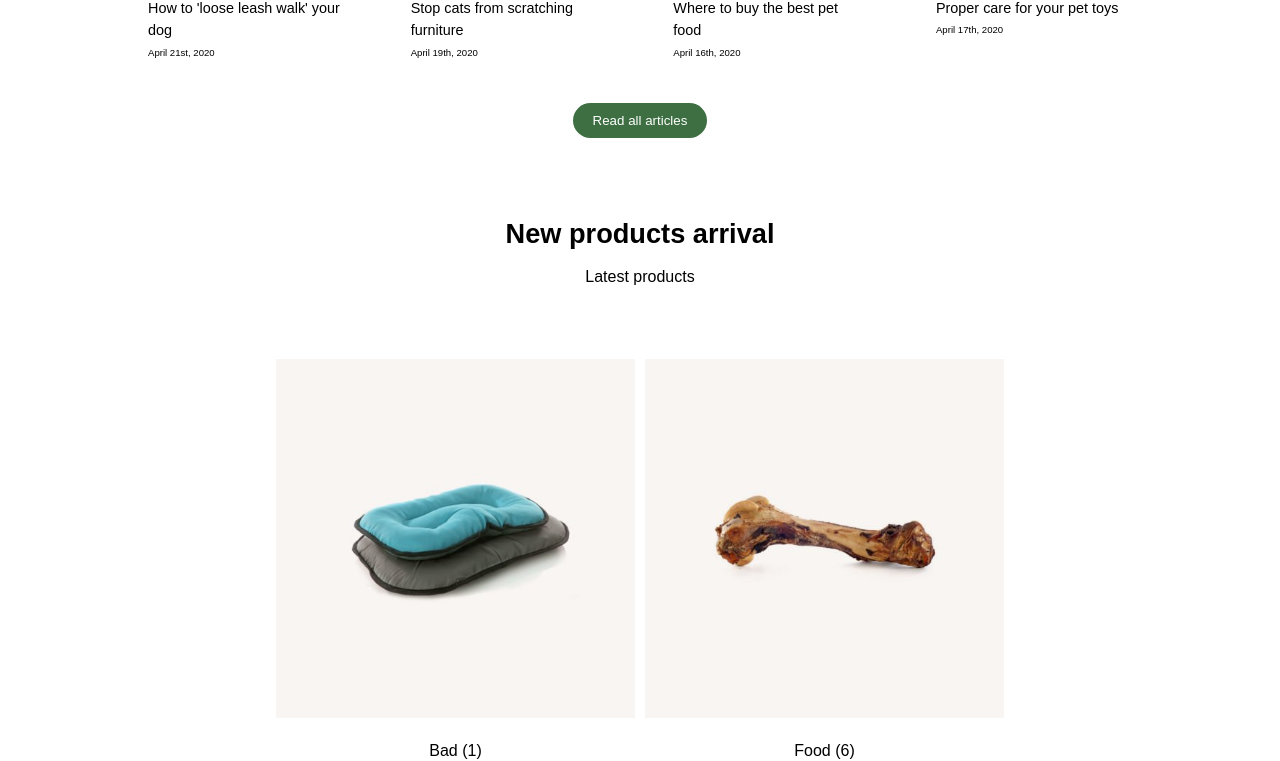
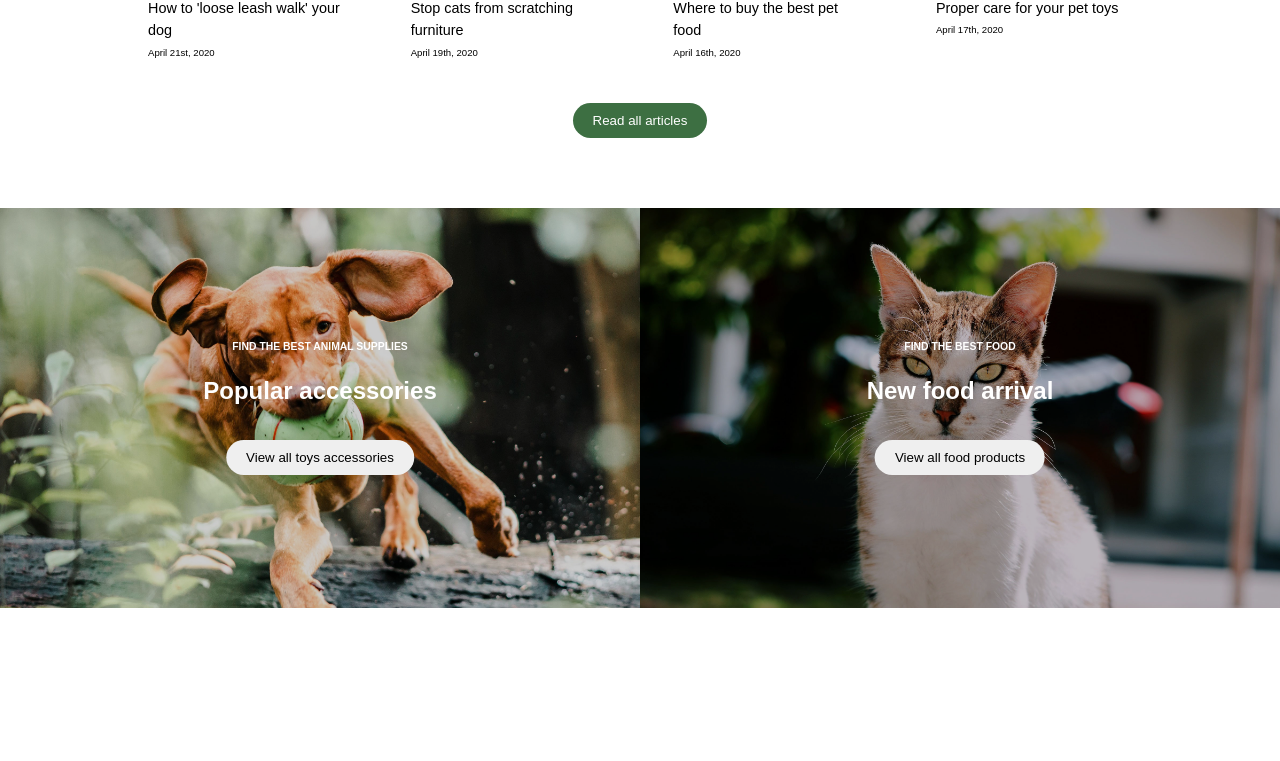
Before and after one commit to Broadcodes/proj-html-vuejs, a Vue app: page / in a window 1280 px wide. Shown: the part 4299-5060 px from the top of the page. Built offline with nearby package versions, Linux system fonts and the light colour scheme.

Commit message:
MAIN: Creazione area DogsAndCats

```diff
--- a/src/components/AreaDogsAndCats.vue
+++ b/src/components/AreaDogsAndCats.vue
@@ -1,6 +1,21 @@
 <template>
-    <div>
-
+  <div class="container">
+    <div class="dogs">
+      <img src="../assets/images/banner-8-2x.jpg" alt="dog">
+      <div class="text">
+        <h4>FIND THE BEST ANIMAL SUPPLIES</h4>
+        <h2>Popular accessories</h2>
+        <input type="button" value="View all toys accessories">
+      </div>
+    </div>
+    <div class="cats">
+      <img src="../assets/images/banner-9-2x.jpg" alt="cat">
+      <div class="text">
+        <h4>FIND THE BEST FOOD</h4>
+        <h2>New food arrival</h2>
+        <input type="button" value="View all food products">
+      </div>
+    </div>
   </div>
 </template>
 
@@ -11,5 +26,45 @@
 </script>
 
 <style lang="scss" scoped>
+.container {
+  margin: 70px 0;
+  display: flex;
+  height: 400px;
 
+  .dogs,
+  .cats {
+    flex-basis: 50%;
+    display: flex;
+    text-align: center;
+    position: relative;
+
+    img {
+      width: 100%;
+      object-fit: cover;
+      filter: brightness(80%);
+    }
+
+    .text {
+      position: absolute;
+      top: 50%;
+      left: 50%;
+      transform: translate(-50%, -50%);
+      color: #fff;
+
+      h4 {
+        font-size: 0.65rem;
+      }
+
+      h2 {
+        padding: 25px 0 35px;
+      }
+
+      input {
+        padding: 10px 20px;
+        border: none;
+        border-radius: 25px;
+      }
+    }
+  }
+}
 </style>
```
Lines whose indentation alone changed are shown as unchanged.
